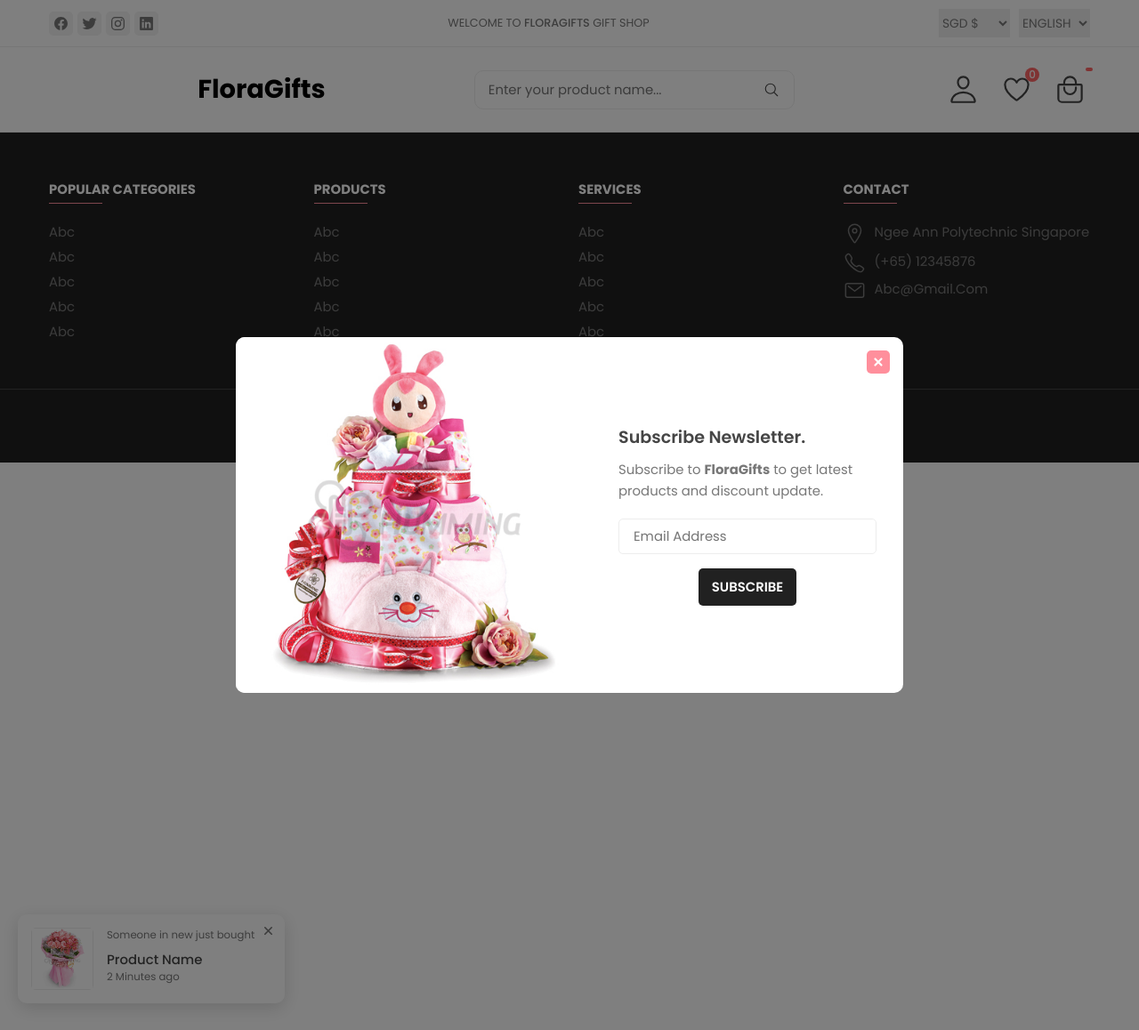
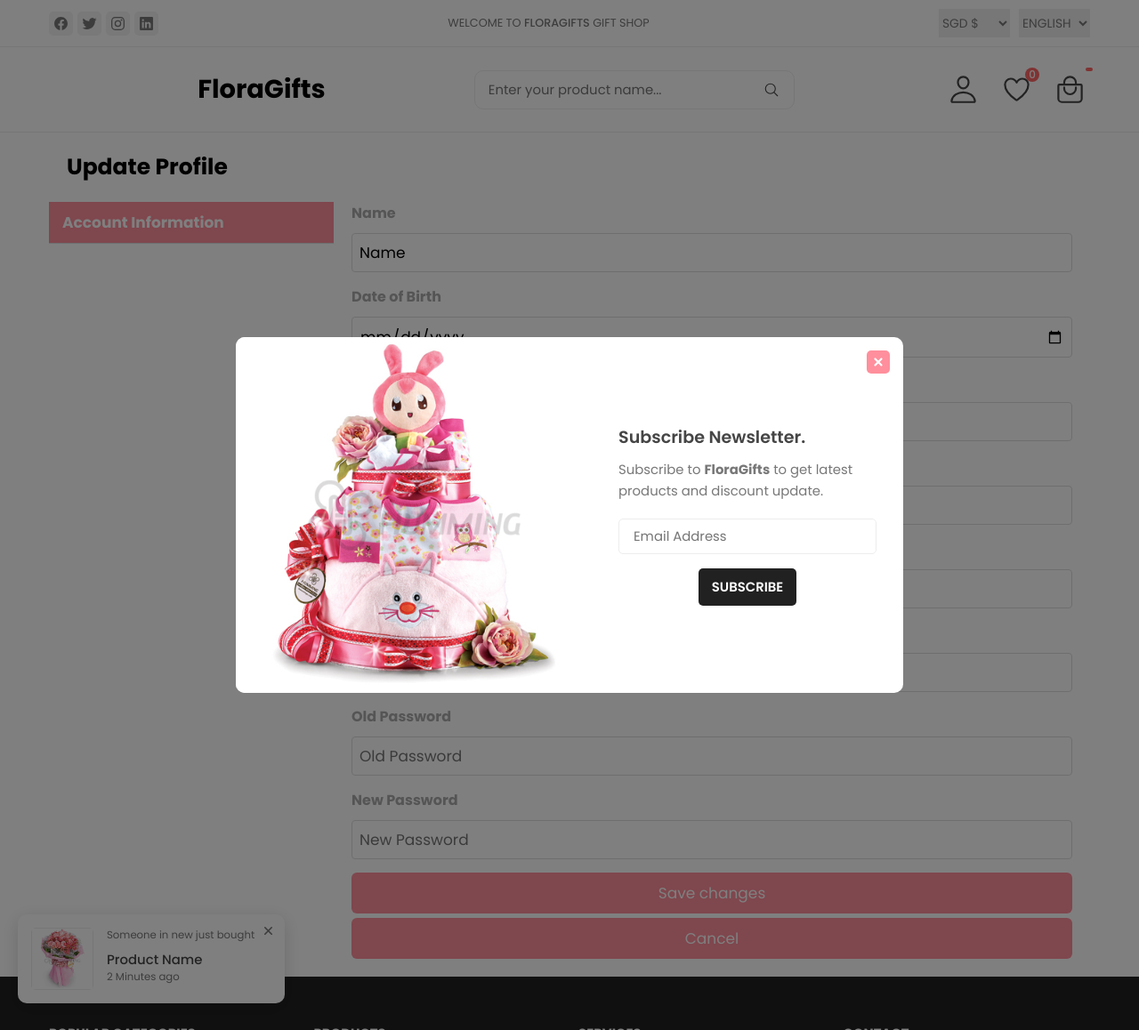
Before and after one commit to bingenk/ECAD_Assignment1_Team2, a PHP site: page /updateProfile.php in a window 1280 px wide. Shown: the whole page at 89% size. Run offline with PHP 8.4, Linux system fonts and the light colour scheme; the visitor is signed in with stand-in values (Sample User, id 1); data comes from the database, SQL or seed files in the repository.

Commit message:
updateProfile UI setup

```diff
--- a/css/style-prefix.css
+++ b/css/style-prefix.css
@@ -1095,7 +1095,7 @@ body::-webkit-scrollbar-thumb:hover {
 }
 
 .category-checkbox label input[type="checkbox"] {
-  margin-right: 10px; /* Adjust this value as needed */
+  margin-right: 10px;
 }
 
 .filter-button {
@@ -1103,7 +1103,7 @@ body::-webkit-scrollbar-thumb:hover {
   margin-top: 10px;
   font-size: 15px;
   font-weight: 500;
-  background-color: var(--salmon-pink); /* Example color */
+  background-color: var(--salmon-pink);
   color: white;
   border: none;
   border-radius: 4px;
@@ -1112,7 +1112,7 @@ body::-webkit-scrollbar-thumb:hover {
 }
 
 .filter-button:hover {
-  background-color: hsl(353, 95%, 76%); /* Darker shade for hover effect */
+  background-color: hsl(353, 95%, 76%);
 }
 
 .sidebar-top {
@@ -3933,7 +3933,7 @@ label {
 .dropdown-content .dropdown-item {
   display: flex;
   align-items: center;
-  gap: 5px; /* Adjust the gap as needed */
+  gap: 5px;
 }
 
 .dropdown-item a {
--- a/updateProfile.php
+++ b/updateProfile.php
@@ -1,8 +1,121 @@
 <?php
 include("header.php");
 ?>
+<div class="container">
+  <h4 class="header_update">Update Profile</h4>
+  <div class="settings-container">
+    <div class="sidebar">
+      <div class="sidebar-links">
+        <a href="#account-general" class="sidebar-link active"
+          >Account Information</a
+        >
+      </div>
+    </div>
+    <div class="update_content">
+      <div id="account-general" class="tab-content active">
+        <form class="form-settings">
+          <label for="username">Name</label>
+          <input type="text" id="name_update" value="Name" />
 
+          <label for="name">Date of Birth</label>
+          <input type="date" id="dob_update" value="11/12/2023" />
+
+          <label for="email">Email</label>
+          <input type="email" id="email_update" value="email@mail.com" />
+
+          <label for="email">Phone No.</label>
+          <input type="tel" id="phoneNo_update" value="+65 1234567" />
+
+          <label for="company">Address</label>
+          <input type="text" id="address_update" value="Address" />
+
+          <label for="company">Country</label>
+          <input type="text" id="country_update" value="Country" />
+
+          <label for="company">Old Password</label>
+          <input type="password" id="password_old_update" placeholder="Old Password"/>
+
+          <label for="company">New Password</label>
+          <input type="password" id="password_new_update" placeholder="New Password"/>
+
+          <button type="submit" class="btn_update btn-primary">Save changes</button>
+          <button type="button" class="btn_update btn-default">Cancel</button>
+        </form>
+      </div>
+    </div>
+  </div>
+</div>
 <?php
 // Include the Page Layout footer
 include("footer.php");
 ?>
+
+<style>
+  .header_update {
+  font-weight: bold;
+  font-size: 25px;
+  margin: 20px;
+}
+
+.settings-container {
+  display: flex;
+}
+
+.sidebar-link {
+  display: block;
+  padding: 10px 15px;
+  border-bottom: 1px solid #ddd;
+  color: #333;
+  text-decoration: none;
+}
+
+.sidebar-link.active {
+  font-weight: bold;
+  color: white;
+  background: var(--salmon-pink);
+}
+
+.update_content {
+  flex-grow: 1;
+  padding: 0px 20px 20px 20px;
+  border-left: none;
+}
+
+.form-settings {
+  display: grid;
+  grid-gap: 5px;
+}
+
+.form-settings label {
+  font-weight: bold;
+  font-size: 16px;
+  margin-bottom: 5px;
+}
+
+.form-settings input[type="text"],
+.form-settings input[type="email"],
+.form-settings input[type="tel"],
+.form-settings input[type="password"],
+.form-settings input[type="date"] {
+  width: 100%;
+  padding: 8px;
+  margin-bottom: 10px;
+  border: 1px solid #ddd;
+  border-radius: 4px;
+}
+
+.btn_update {
+  padding: 10px 15px;
+  background-color: var(--salmon-pink);
+  color: white;
+  border-radius: 6px;
+  text-align: center;
+  white-space: nowrap;
+  cursor: pointer;
+}
+
+.btn_update:hover {
+  background-color: hsl(353, 95%, 76%);
+}
+
+</style>
```
Also changed, not shown: productDisplay.php (+6 -8 lines).
